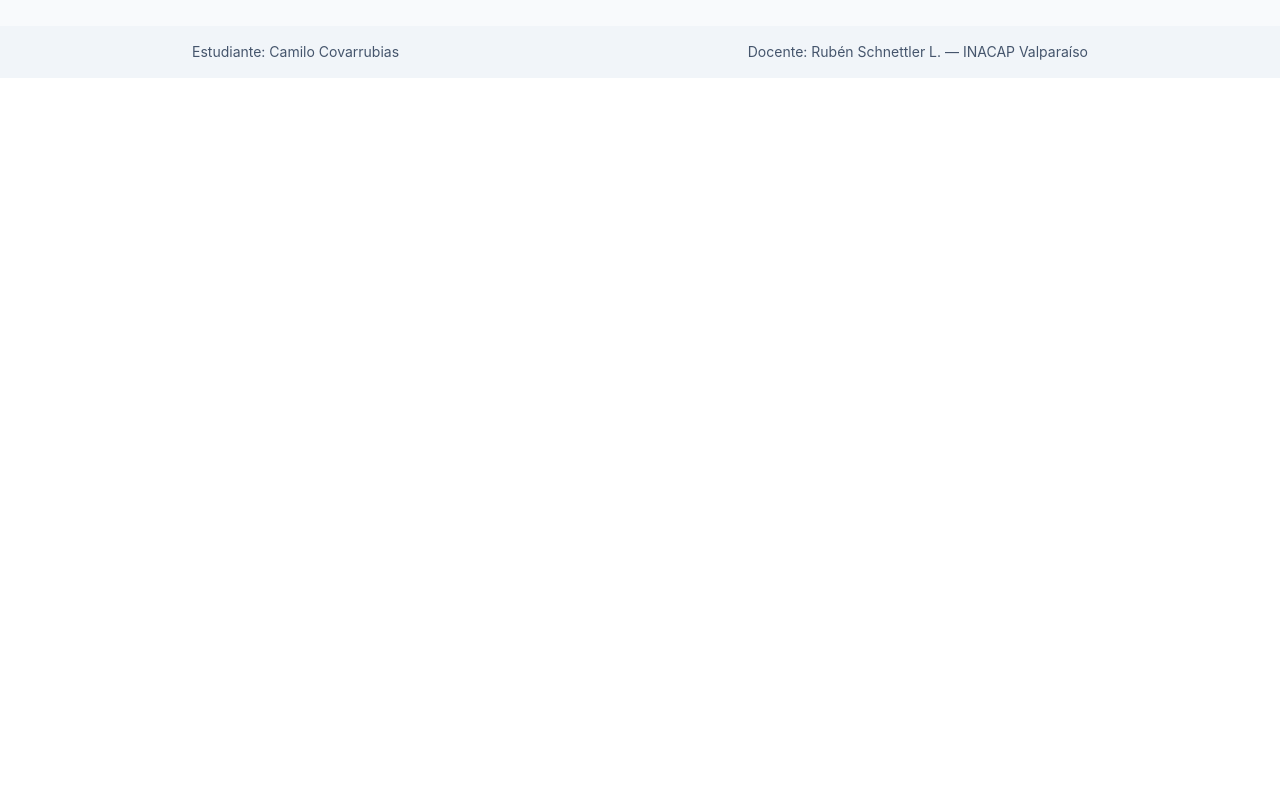
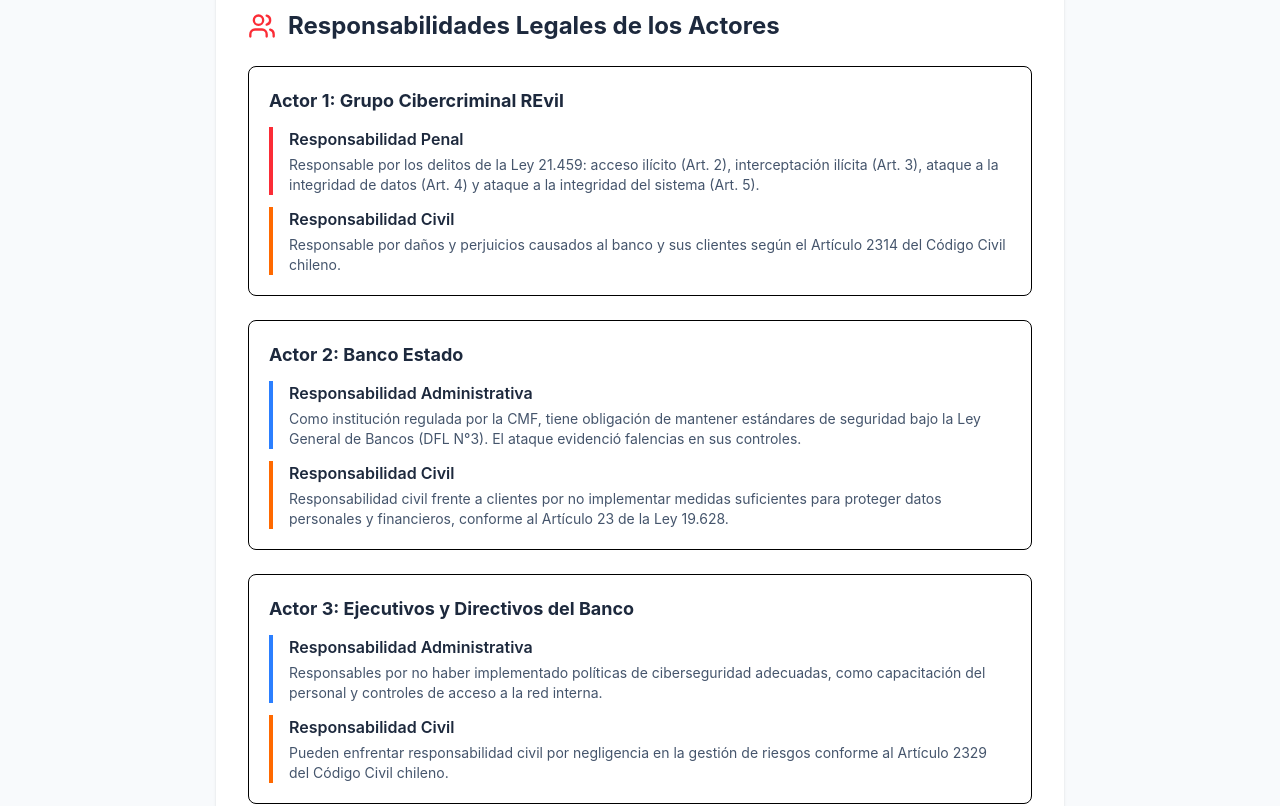
Before and after one commit to camilo15-cpu/informe_covcam, a React (Vite) app: page / in a window 1280 px wide. Shown: the part 3100-3906 px from the top of the page. Before the commit the page ends 3178 px from the top, so only its background shows below. Built offline with nearby package versions, Linux system fonts and the light colour scheme.

Commit message:
Agrega componente Responsabilidades y archivo md

```diff
--- a/docs_covcam/05_responsabilidades_covcam.md
+++ b/docs_covcam/05_responsabilidades_covcam.md
@@ -0,0 +1,25 @@
+# Responsabilidades Legales — Caso Banco Estado Chile 2020
+
+## Actor 1: Grupo Cibercriminal REvil
+
+### Responsabilidad Penal
+El grupo REvil es responsable penalmente por los delitos tipificados en la Ley 21.459: acceso ilícito (Art. 2), interceptación ilícita (Art. 3), ataque a la integridad de los datos (Art. 4) y ataque a la integridad del sistema (Art. 5). Las penas contemplan presidio menor en sus grados medio a máximo.
+
+### Responsabilidad Civil
+Son responsables civilmente por los daños y perjuicios causados al banco y sus clientes, incluyendo pérdidas económicas por la interrupción del servicio, según el Artículo 2314 del Código Civil chileno.
+
+## Actor 2: Banco Estado
+
+### Responsabilidad Administrativa
+Como institución financiera pública regulada por la Comisión para el Mercado Financiero (CMF), Banco Estado tiene la obligación de mantener estándares de seguridad. El ataque evidenció falencias en sus controles, lo que podría derivar en sanciones administrativas bajo la Ley General de Bancos (DFL N°3).
+
+### Responsabilidad Civil
+Banco Estado tiene responsabilidad civil frente a sus clientes por no haber implementado medidas de seguridad suficientes para proteger sus datos personales y financieros, conforme al Artículo 23 de la Ley 19.628.
+
+## Actor 3: Ejecutivos y Directivos del Banco
+
+### Responsabilidad Administrativa
+Los directivos son responsables administrativamente por no haber implementado políticas de ciberseguridad adecuadas, como capacitación del personal para detectar correos maliciosos y controles de acceso a la red interna.
+
+### Responsabilidad Civil
+Pueden enfrentar responsabilidad civil por negligencia en la gestión de riesgos de seguridad informática, conforme al Artículo 2329 del Código Civil chileno que establece la responsabilidad por daños causados por negligencia.
--- a/src/App.jsx
+++ b/src/App.jsx
@@ -1,8 +1,10 @@
+
 import { Shield } from 'lucide-react'
 import Resumen from './components/Resumen'
 import Marco from './components/Marco'
 import Delitos from './components/Delitos'
 import Comparacion from './components/Comparacion'
+import Responsabilidades from './components/Responsabilidades'
 
 function App() {
   return (
@@ -26,6 +28,7 @@ function App() {
         <Marco />
         <Delitos />
         <Comparacion />
+        <Responsabilidades />
       </main>
 
       <footer className="bg-slate-100 text-slate-600 text-sm py-4 px-6">
--- /dev/null
+++ b/src/components/Responsabilidades.jsx
@@ -0,0 +1,66 @@
+import { Users } from 'lucide-react'
+
+function Responsabilidades() {
+  return (
+    <div className="bg-white rounded-lg shadow p-8 mb-6">
+      <div className="flex items-center gap-3 mb-6">
+        <Users className="text-red-500" size={28} />
+        <h2 className="text-2xl font-bold text-slate-800">
+          Responsabilidades Legales de los Actores
+        </h2>
+      </div>
+
+      <div className="space-y-6">
+        <div className="border rounded-lg p-5">
+          <h3 className="text-lg font-bold text-slate-800 mb-3">
+            Actor 1: Grupo Cibercriminal REvil
+          </h3>
+          <div className="space-y-3">
+            <div className="border-l-4 border-red-500 pl-4">
+              <h4 className="font-semibold text-slate-800">Responsabilidad Penal</h4>
+              <p className="text-slate-600 text-sm mt-1">Responsable por los delitos de la Ley 21.459: acceso ilícito (Art. 2), interceptación ilícita (Art. 3), ataque a la integridad de datos (Art. 4) y ataque a la integridad del sistema (Art. 5).</p>
+            </div>
+            <div className="border-l-4 border-orange-500 pl-4">
+              <h4 className="font-semibold text-slate-800">Responsabilidad Civil</h4>
+              <p className="text-slate-600 text-sm mt-1">Responsable por daños y perjuicios causados al banco y sus clientes según el Artículo 2314 del Código Civil chileno.</p>
+            </div>
+          </div>
+        </div>
+
+        <div className="border rounded-lg p-5">
+          <h3 className="text-lg font-bold text-slate-800 mb-3">
+            Actor 2: Banco Estado
+          </h3>
+          <div className="space-y-3">
+            <div className="border-l-4 border-blue-500 pl-4">
+              <h4 className="font-semibold text-slate-800">Responsabilidad Administrativa</h4>
+              <p className="text-slate-600 text-sm mt-1">Como institución regulada por la CMF, tiene obligación de mantener estándares de seguridad bajo la Ley General de Bancos (DFL N°3). El ataque evidenció falencias en sus controles.</p>
+            </div>
+            <div className="border-l-4 border-orange-500 pl-4">
+              <h4 className="font-semibold text-slate-800">Responsabilidad Civil</h4>
+              <p className="text-slate-600 text-sm mt-1">Responsabilidad civil frente a clientes por no implementar medidas suficientes para proteger datos personales y financieros, conforme al Artículo 23 de la Ley 19.628.</p>
+            </div>
+          </div>
+        </div>
+
+        <div className="border rounded-lg p-5">
+          <h3 className="text-lg font-bold text-slate-800 mb-3">
+            Actor 3: Ejecutivos y Directivos del Banco
+          </h3>
+          <div className="space-y-3">
+            <div className="border-l-4 border-blue-500 pl-4">
+              <h4 className="font-semibold text-slate-800">Responsabilidad Administrativa</h4>
+              <p className="text-slate-600 text-sm mt-1">Responsables por no haber implementado políticas de ciberseguridad adecuadas, como capacitación del personal y controles de acceso a la red interna.</p>
+            </div>
+            <div className="border-l-4 border-orange-500 pl-4">
+              <h4 className="font-semibold text-slate-800">Responsabilidad Civil</h4>
+              <p className="text-slate-600 text-sm mt-1">Pueden enfrentar responsabilidad civil por negligencia en la gestión de riesgos conforme al Artículo 2329 del Código Civil chileno.</p>
+            </div>
+          </div>
+        </div>
+      </div>
+    </div>
+  )
+}
+
+export default Responsabilidades
```
